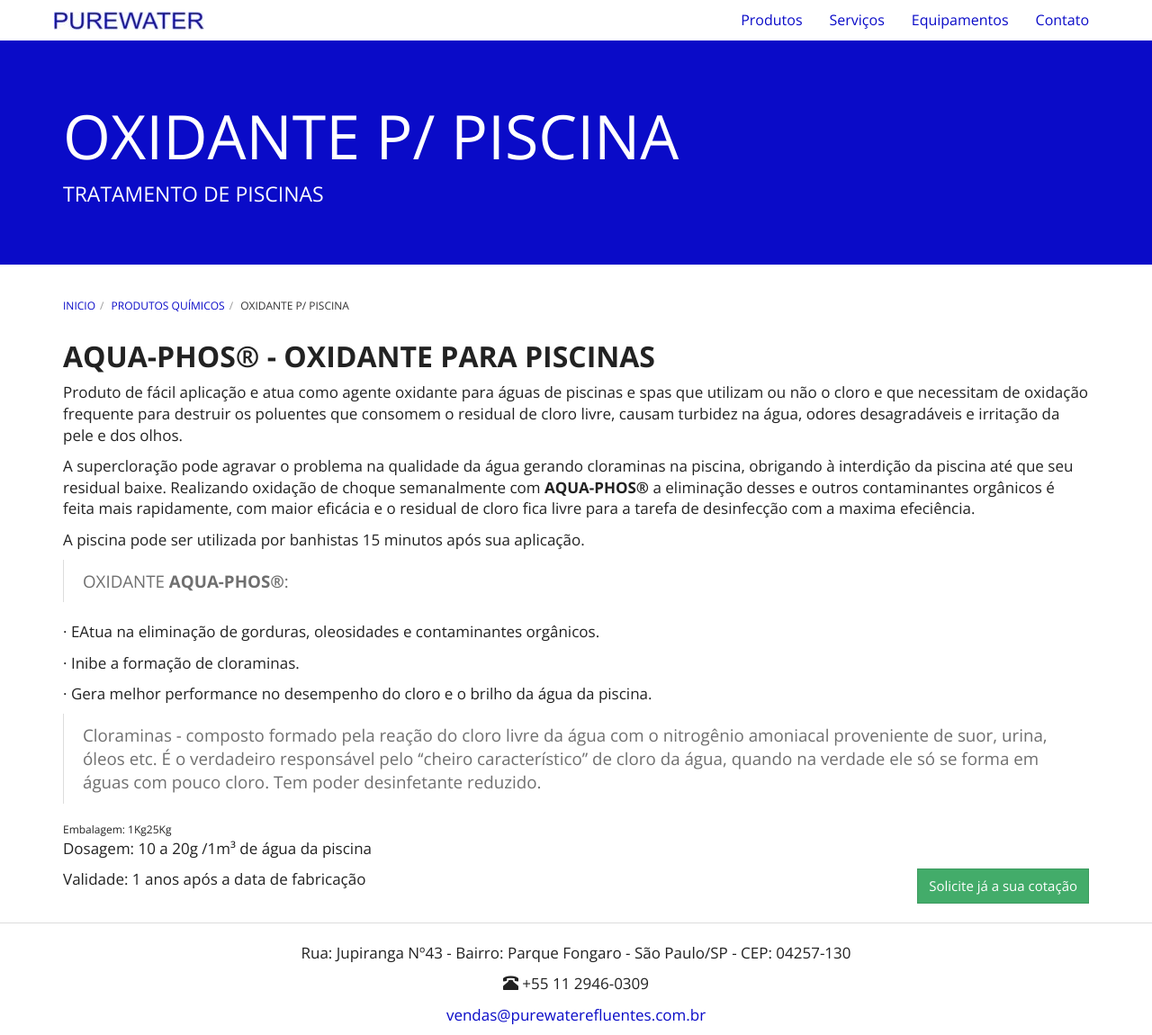
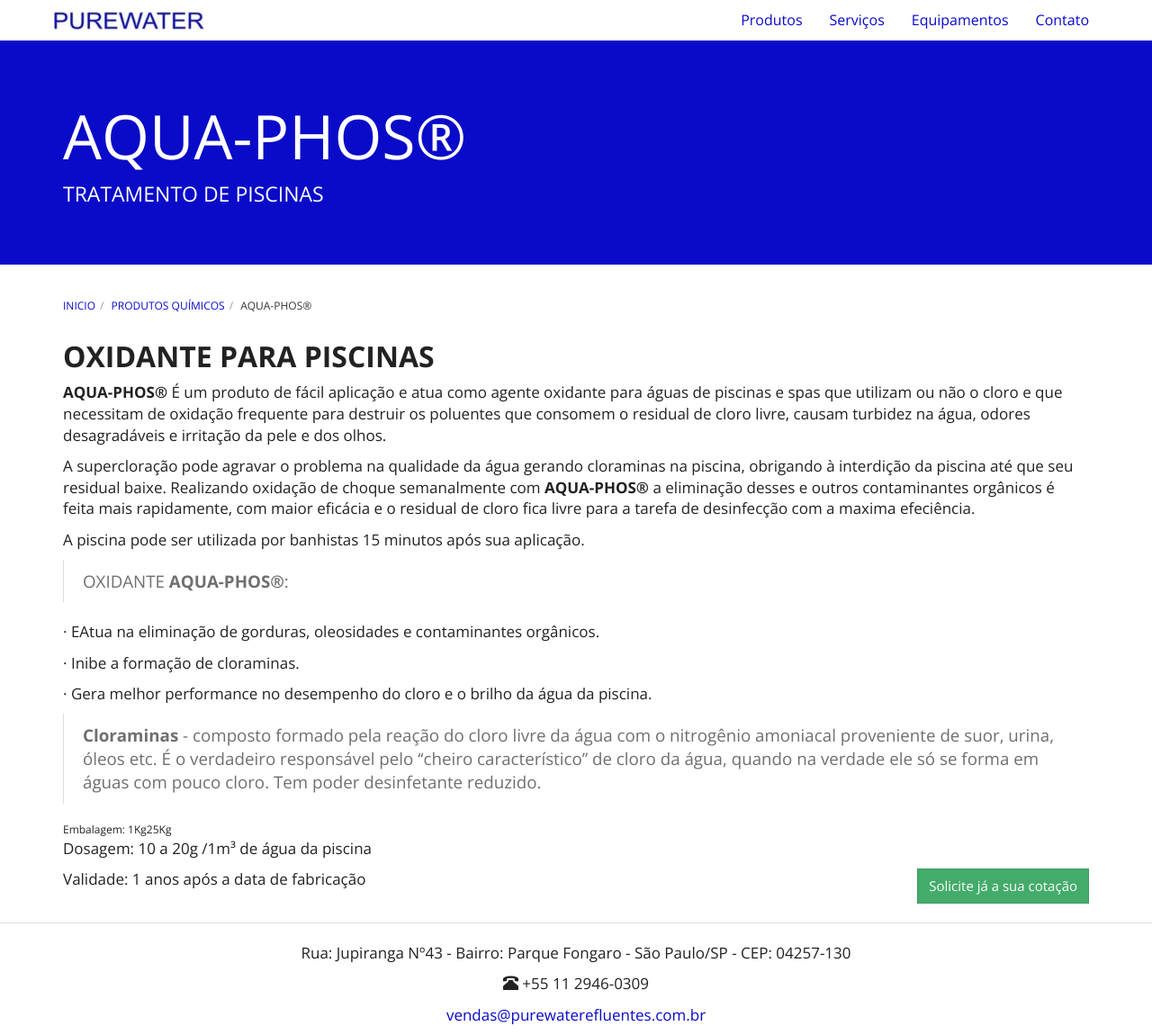
Before and after one commit to purewaterefluentes/purewaterefluentes.github.io, a Jekyll site: the page built from produtos/oxidante-para-piscina.md, in a window 1280 px wide and 1150 px high. Shown: the whole window at 90% size. Built offline with Jekyll 4.4.1, drawn with Linux system fonts in a browser that asks for light colours; nearby versions of some CDN libraries; library files that are not in the unit come from our copies.

Commit message:
Update oxidante-para-piscina.md

```diff
--- a/produtos/oxidante-para-piscina.md
+++ b/produtos/oxidante-para-piscina.md
@@ -1,12 +1,12 @@
 ---
 layout: contato
 pageTitle: OXIDANTE PARA PISCINAS | PUREWATER EFLUENTES
-title: OXIDANTE P/ PISCINA
+title: AQUA-PHOS®
 subtitle: TRATAMENTO DE PISCINAS
 ---
-## **AQUA-PHOS® - OXIDANTE PARA PISCINAS**
+## **OXIDANTE PARA PISCINAS**
 
-Produto de fácil aplicação e atua como agente oxidante para águas de piscinas e spas que utilizam ou não o cloro e que necessitam de oxidação frequente para destruir os poluentes que consomem o residual de cloro livre, causam turbidez na água, odores desagradáveis e irritação da pele e dos olhos.
+**AQUA-PHOS®** É um produto de fácil aplicação e atua como agente oxidante para águas de piscinas e spas que utilizam ou não o cloro e que necessitam de oxidação frequente para destruir os poluentes que consomem o residual de cloro livre, causam turbidez na água, odores desagradáveis e irritação da pele e dos olhos.
 
 A supercloração pode agravar o problema na qualidade da água gerando cloraminas na piscina, obrigando à interdição da piscina até que seu residual baixe. Realizando oxidação de choque semanalmente com **AQUA-PHOS®** a eliminação desses e outros contaminantes orgânicos é feita mais rapidamente, com maior eficácia e o residual de cloro fica livre para a tarefa de desinfecção com a maxima efeciência.
 
@@ -20,7 +20,8 @@
 
 · Gera melhor performance no desempenho do cloro e o brilho da água da piscina.
 >
-Cloraminas - composto formado pela reação do cloro livre da água com o nitrogênio amoniacal proveniente de suor, urina, óleos etc. É o verdadeiro responsável pelo ‘‘cheiro  característico’’ de cloro da água, quando na verdade ele só se forma em águas com pouco cloro. Tem poder desinfetante reduzido.
+**Cloraminas** - composto formado pela reação do cloro livre da água com o nitrogênio amoniacal proveniente de suor, urina, óleos etc.
+É o verdadeiro responsável pelo ‘‘cheiro  característico’’ de cloro da água, quando na verdade ele só se forma em águas com pouco cloro. Tem poder desinfetante reduzido.
 >
 
 Embalagem: 1Kg | 25Kg
```
